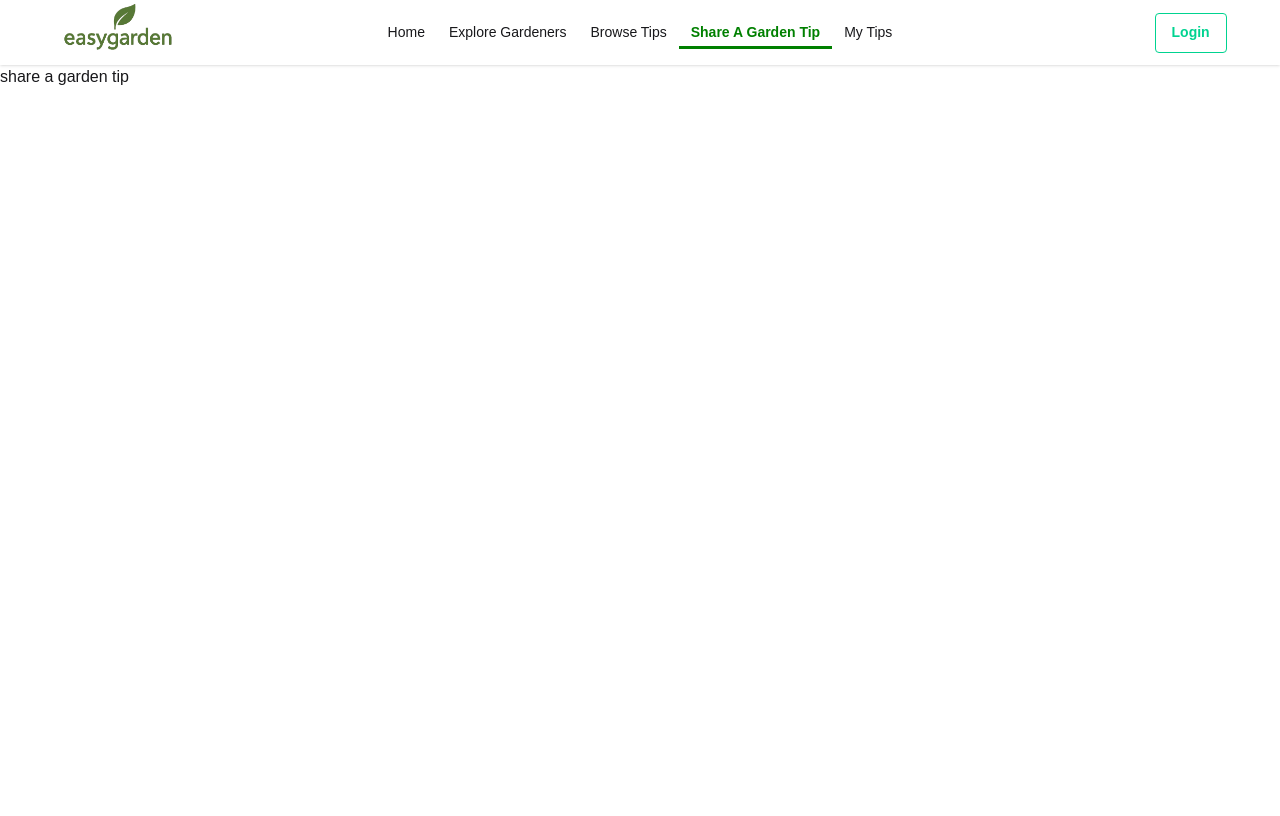
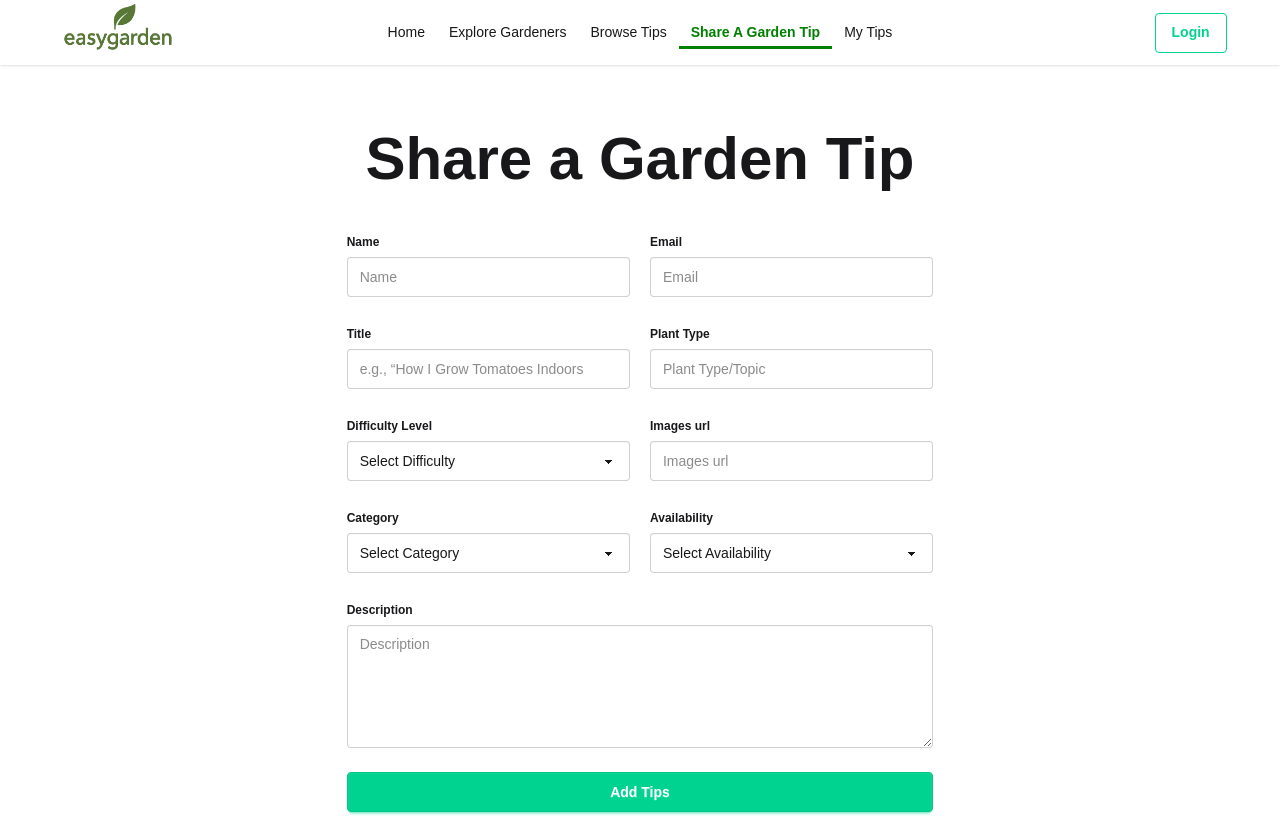
Before and after one commit to Rbcthr/easy-garden-client, a React (Vite) app: page /share-a-garden-tip in a window 1280 px wide. Shown: the top 816 px of the page. Built offline with nearby package versions, Linux system fonts and the light colour scheme.

Commit message:
added the share a tip page

```diff
--- a/package.json
+++ b/package.json
@@ -15,6 +15,7 @@
     "react": "^19.1.0",
     "react-dom": "^19.1.0",
     "react-router": "^7.6.0",
+    "sweetalert2": "^11.21.2",
     "swiper": "^11.2.7",
     "tailwindcss": "^4.1.7"
   },
--- a/src/component/Home.jsx
+++ b/src/component/Home.jsx
@@ -18,6 +18,7 @@ import bannerFirst from "../assets/banner 1.jpg";
 import bannerSecond from "../assets/banner 2.jpg";
 import bannerThird from "../assets/banner 3.jpg";
 import bannerFourth from "../assets/banner 4.jpg";
+import TopTrendingTips from "./TopTrendingTips";
 
 const Home = () => {
   return (
@@ -41,10 +42,10 @@ const Home = () => {
           pagination={{ clickable: true }}
           scrollbar={{ draggable: true }}
           effect={"fade"}
-            autoplay={{
-              delay: 2000,
-              disableOnInteraction: false,
-            }}
+          autoplay={{
+            delay: 2000,
+            disableOnInteraction: false,
+          }}
           onSwiper={(swiper) => console.log(swiper)}
           onSlideChange={() => console.log("slide change")}
           className="h-[calc(100vh-65px)]"
@@ -141,8 +142,10 @@ const Home = () => {
                 </h1>
                 <p>
                   Large areas of gardening development and mastery have <br />
-                  concentrated on persuading plants to achieve what they would <br />
-                  not have done if left in the wild and therefore “natural” <br />
+                  concentrated on persuading plants to achieve what they would{" "}
+                  <br />
+                  not have done if left in the wild and therefore “natural”{" "}
+                  <br />
                   state.
                 </p>
                 <button className="btn btn-success text-white">
@@ -153,7 +156,9 @@ const Home = () => {
           </SwiperSlide>
         </Swiper>
       </div>
-      <div className="w-11/12 mx-auto my-16 h-screen">home</div>
+      <div className="w-11/12 mx-auto my-16 h-screen">
+        <TopTrendingTips></TopTrendingTips>
+      </div>
     </div>
   );
 };
--- a/src/component/ShareAGardenTip.jsx
+++ b/src/component/ShareAGardenTip.jsx
@@ -1,11 +1,176 @@
-import React from 'react';
+import React, { useState } from "react";
+import Swal from "sweetalert2";
 
 const ShareAGardenTip = () => {
-    return (
-        <div>
-            share a garden tip
+  const [difficulty, setDifficulty] = useState("");
+  const [category, setCategory] = useState("");
+  const [availability, setAvailability] = useState("");
+
+  const handleAddTip = (e) => {
+    e.preventDefault();
+
+    const form = e.target;
+    const formData = new FormData(form);
+    const newForm = Object.fromEntries(formData.entries());
+    const tipInfo = {
+      ...newForm,
+      difficulty,
+      category,
+      availability,
+    };
+    console.log(tipInfo);
+
+    if (!difficulty || !category || !availability) {
+      Swal.fire({
+        icon: "error",
+        title: "All fields are required",
+        text: "Please make sure no field is left empty including difficulty, category, availability",
+      });
+      return
+    }
+
+    // add tip info in the DB
+
+    fetch("http://localhost:3000/tip-info", {
+      method: "POST",
+      headers: {
+        "content-type": "application/json",
+      },
+      body: JSON.stringify(tipInfo),
+    })
+      .then((res) => res.json())
+      .then((data) => {
+        // console.log('after inserting tip info', data);
+        if (data.insertedId) {
+          Swal.fire({
+            position: "center",
+            icon: "success",
+            title: "Successfully tip saved",
+            showConfirmButton: false,
+            timer: 1000,
+          });
+          form.reset();
+        }
+      });
+  };
+
+  return (
+    <div className="w-11/12 mx-auto my-16 space-y-10">
+      <h1 className="text-4xl md:text-5xl lg:text-6xl font-bold text-center">
+        Share a Garden Tip
+      </h1>
+      <form onSubmit={handleAddTip} className="w-1/2 mx-auto space-y-5">
+        <div className="grid grid-cols-1 md:grid-cols-2 gap-5">
+          <fieldset className="fieldset">
+            <label className="font-bold">Name</label>
+            <input
+              required
+              name="name"
+              type="text"
+              className="input w-full focus:outline-0"
+              placeholder="Name"
+            />
+          </fieldset>
+          <fieldset className="fieldset">
+            <label className="font-bold">Email</label>
+            <input
+              required
+              name="email"
+              type="email"
+              className="input w-full focus:outline-0"
+              placeholder="Email"
+            />
+          </fieldset>
+          <fieldset className="fieldset">
+            <label className="font-bold">Title</label>
+            <input
+              required
+              name="title"
+              type="text"
+              className="input w-full focus:outline-0"
+              placeholder="e.g., “How I Grow Tomatoes Indoors"
+            />
+          </fieldset>
+          <fieldset className="fieldset">
+            <label className="font-bold">Plant Type</label>
+            <input
+              required
+              name="type"
+              type="text"
+              className="input w-full focus:outline-0"
+              placeholder="Plant Type/Topic"
+            />
+          </fieldset>
+          <fieldset className="fieldset">
+            <label className="font-bold">Difficulty Level</label>
+            <select
+              required
+              defaultValue="Select Difficulty"
+              onChange={(e) => setDifficulty(e.target.value)}
+              className="select w-full focus:outline-0"
+            >
+              <option disabled={true}>Select Difficulty</option>
+              <option>Easy</option>
+              <option>Medium</option>
+              <option>Hard</option>
+            </select>
+          </fieldset>
+          <fieldset className="fieldset">
+            <label className="font-bold">Images url</label>
+            <input
+              required
+              name="image"
+              type="text"
+              className="input w-full focus:outline-0"
+              placeholder="Images url"
+            />
+          </fieldset>
+          <fieldset className="fieldset">
+            <label className="font-bold">Category</label>
+            <select
+              required
+              defaultValue="Select Category"
+              onChange={(e) => setCategory(e.target.value)}
+              className="select w-full focus:outline-0"
+            >
+              <option disabled={true}>Select Category</option>
+              <option>Composting</option>
+              <option>Plant Care</option>
+              <option>Vertical Gardening</option>
+            </select>
+          </fieldset>
+          <fieldset className="fieldset">
+            <label className="font-bold">Availability</label>
+            <select
+              required
+              defaultValue="Select Availability"
+              onChange={(e) => setAvailability(e.target.value)}
+              className="select w-full focus:outline-0"
+            >
+              <option disabled={true}>Select Availability</option>
+              <option>Public</option>
+              <option>Hidden</option>
+            </select>
+          </fieldset>
         </div>
-    );
+        <fieldset className="fieldset">
+          <label className="font-bold">Description</label>
+          <textarea
+            required
+            name="description"
+            rows={5}
+            className="textarea focus:outline-0 w-full"
+            placeholder="Description"
+          ></textarea>
+        </fieldset>
+        <input
+          className="btn btn-success text-white w-full"
+          type="submit"
+          value="Add Tips"
+        />
+      </form>
+    </div>
+  );
 };
 
 export default ShareAGardenTip;
--- /dev/null
+++ b/src/component/TopTrendingTips.jsx
@@ -0,0 +1,12 @@
+import React from 'react';
+
+const TopTrendingTips = () => {
+    return (
+        <div>
+            <h1 className='text-2xl md:text-3xl lg:text-4xl font-bold'>Top Trending Tips</h1>
+
+        </div>
+    );
+};
+
+export default TopTrendingTips;
```
Also changed, not shown: src/layout/MainLayout.jsx (+0 -18 lines), 1 other file (tests, documents, lock files or other folders).
